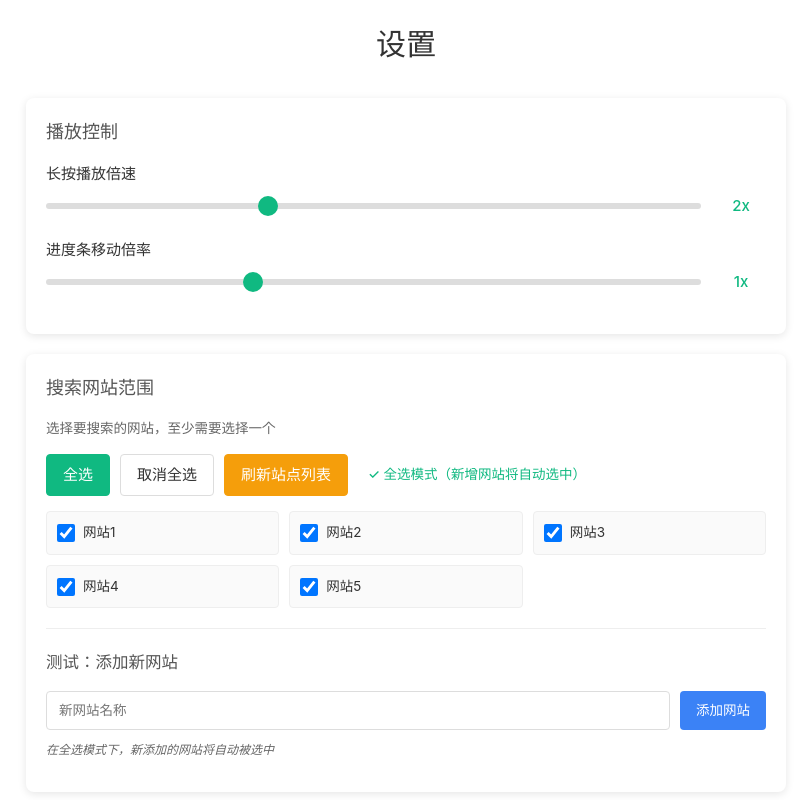
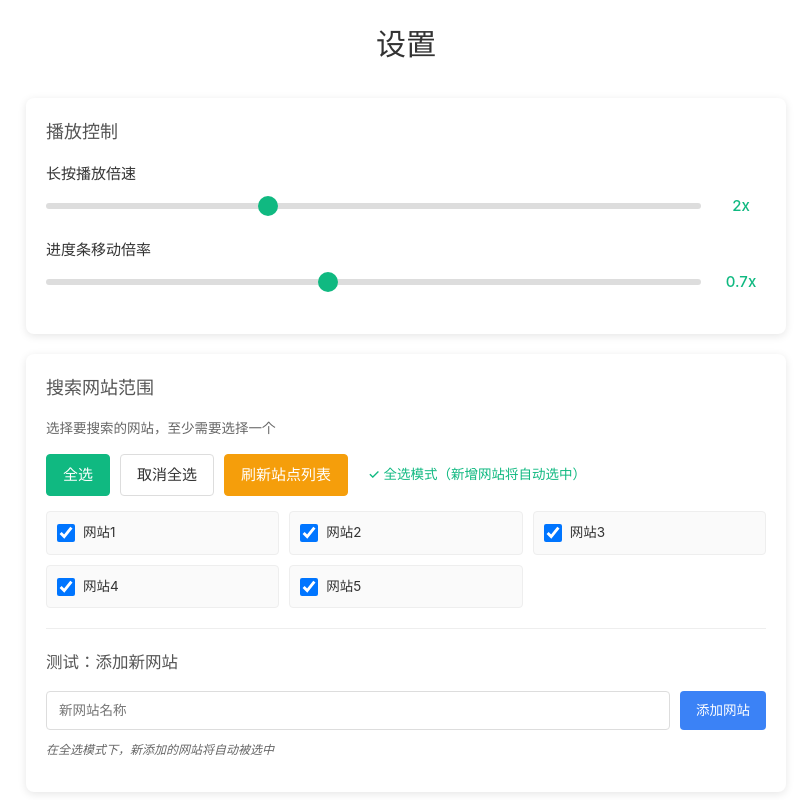
Before and after one commit to ZingYao/video-crawler, a Vue app in the folder frontend/: page /settings in a window 1280 px wide. Shown: the whole page, without its empty margins (234-1045 px from the left). Built offline with nearby package versions, Linux system fonts and the light colour scheme; no server answers; sample sign-in values are in the browser's storage.

Commit message:
feat: update default settings - playback speed 2x, progress sensitivity 0.7 (0.1-1.5), search sites default all selected

```diff
--- a/frontend/src/stores/settings.ts
+++ b/frontend/src/stores/settings.ts
@@ -24,7 +24,7 @@ const defaultSearchSites: SearchSite[] = [
 
 const defaultSettings: Settings = {
   longPressPlaybackSpeed: 2.0,
-  progressBarSensitivity: 1.0,
+  progressBarSensitivity: 0.7,
   searchSites: defaultSearchSites,
   allSitesSelected: true, // 默认全选
 }
@@ -151,7 +151,7 @@ export const useSettingsStore = defineStore('settings', () => {
 
   // 更新进度条敏感度
   const updateProgressSensitivity = async (sensitivity: number) => {
-    settings.value.progressBarSensitivity = Math.max(0.1, Math.min(3.0, sensitivity))
+    settings.value.progressBarSensitivity = Math.max(0.1, Math.min(1.5, sensitivity))
     await saveSettings()
   }
 
--- a/frontend/src/views/SettingsView.vue
+++ b/frontend/src/views/SettingsView.vue
@@ -27,7 +27,7 @@
           <input
             type="range"
             min="0.1"
-            max="3.0"
+            max="1.5"
             step="0.1"
             v-model="progressSensitivity"
             @input="updateProgressSensitivity"
@@ -121,7 +121,7 @@ const settingsStore = useSettingsStore()
 
 // 响应式数据
 const playbackSpeed = ref(2.0)
-const progressSensitivity = ref(1.0)
+const progressSensitivity = ref(0.7)
 const searchSites = ref<SearchSite[]>([])
 const newSiteName = ref('')
 const refreshing = ref(false)
```
Also changed, not shown: 2 other files (tests, documents, lock files or other folders).
